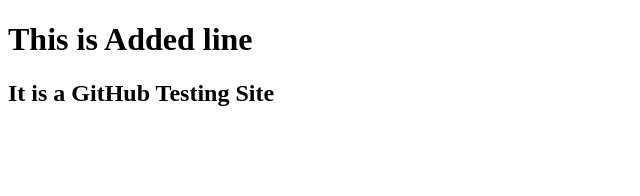
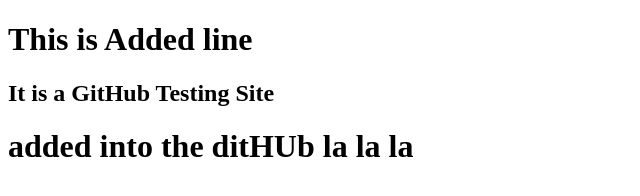
Before and after one commit to fardeen-nahin/my-first-website, a plain HTML site: page index.html in a window 1280 px wide. Shown: the whole page, without its empty margins (0-640 px from the left). Drawn offline with Linux system fonts and the light colour scheme.

Commit message:
Update index.html

```diff
--- a/index.html
+++ b/index.html
@@ -8,5 +8,6 @@
 <body>
     <h1>This is Added line</h1>
     <h2>It is a GitHub Testing Site</h2>
+    <h1> added into the ditHUb la la la </h1>
 </body>
 </html>
```
